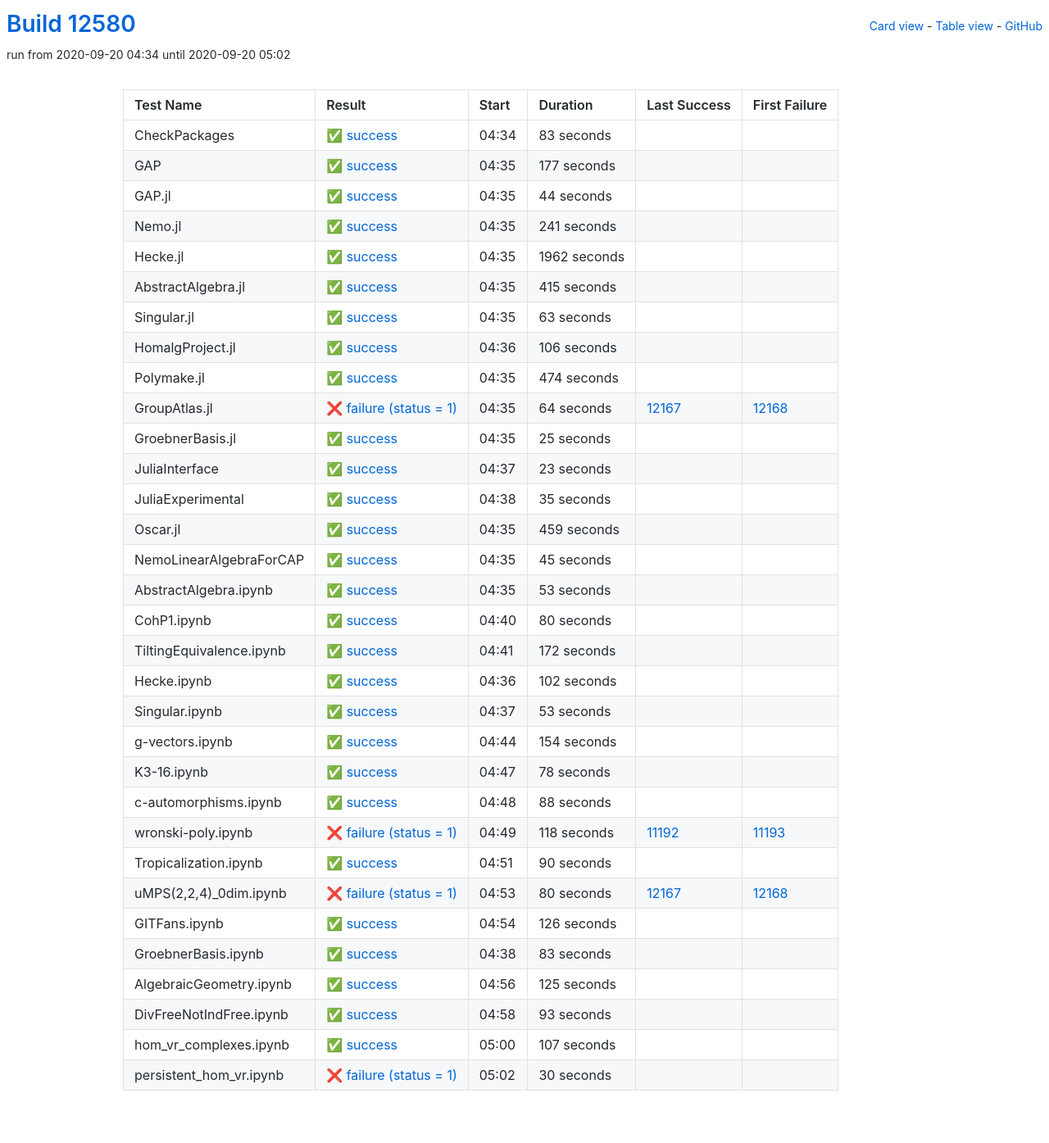
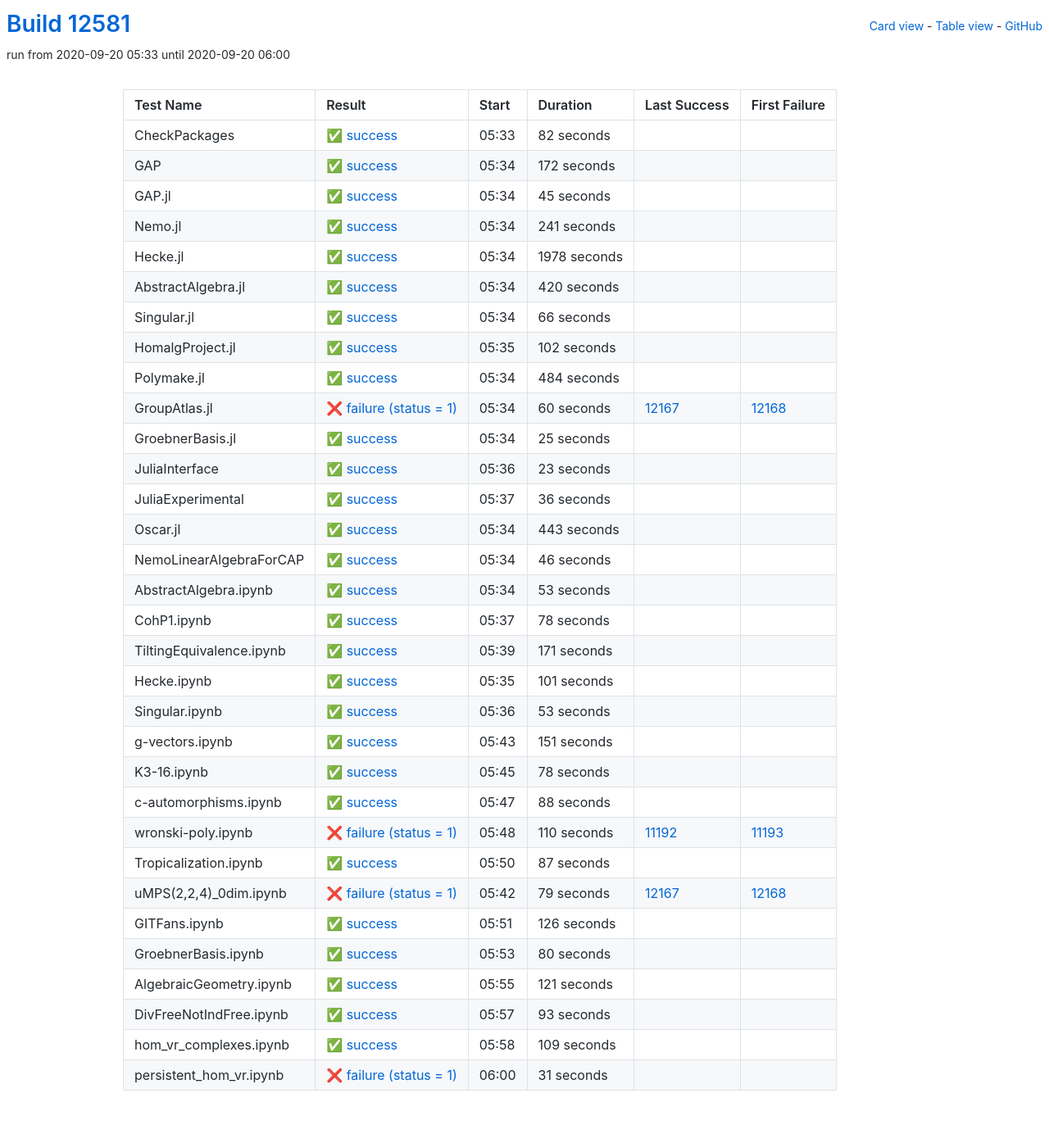
Before and after one commit to oscar-system/oscar-ci-status, a Jekyll site: the page built from table.html, in a window 1280 px wide. Shown: the whole page at 82% size. Built offline with Jekyll 4.4.1, drawn with Linux system fonts in a browser that asks for light colours.

Commit message:
Build #12581

```diff
--- a/_data/ci.yml
+++ b/_data/ci.yml
@@ -1,6 +1,6 @@
 ---
-build: 12580
-build_url: https://oscarci.mathematik.uni-kl.de/job/oscar/12580/
+build: 12581
+build_url: https://oscarci.mathematik.uni-kl.de/job/oscar/12581/
 job: oscar
 organization: oscar-system
 repo: oscar-ci-status
@@ -8,44 +8,44 @@
 tests:
 - name: CheckPackages
   id: checkpackages
-  log: https://oscarci.mathematik.uni-kl.de/job/oscar/12580/artifact/logs/build-12580/CheckPackages.log
-  start: 2020-09-20 04:34
+  log: https://oscarci.mathematik.uni-kl.de/job/oscar/12581/artifact/logs/build-12581/CheckPackages.log
+  start: 2020-09-20 05:33
   success: true
   exitcode: 0
   status: success
-  duration: 83
+  duration: 82
   last_success: false
   last_success_url:
   first_failure: false
   first_failure_url:
 - name: GAP
   id: gap
-  log: https://oscarci.mathematik.uni-kl.de/job/oscar/12580/artifact/logs/build-12580/GAP.log
-  start: 2020-09-20 04:35
+  log: https://oscarci.mathematik.uni-kl.de/job/oscar/12581/artifact/logs/build-12581/GAP.log
+  start: 2020-09-20 05:34
   success: true
   exitcode: 0
   status: success
-  duration: 177
+  duration: 172
   last_success: false
   last_success_url:
   first_failure: false
   first_failure_url:
 - name: GAP.jl
   id: gap-jl
-  log: https://oscarci.mathematik.uni-kl.de/job/oscar/12580/artifact/logs/build-12580/GAP.jl.log
-  start: 2020-09-20 04:35
+  log: https://oscarci.mathematik.uni-kl.de/job/oscar/12581/artifact/logs/build-12581/GAP.jl.log
+  start: 2020-09-20 05:34
   success: true
   exitcode: 0
   status: success
-  duration: 44
+  duration: 45
   last_success: false
   last_success_url:
   first_failure: false
   first_failure_url:
 - name: Nemo.jl
   id: nemo-jl
-  log: https://oscarci.mathematik.uni-kl.de/job/oscar/12580/artifact/logs/build-12580/Nemo.jl.log
-  start: 2020-09-20 04:35
+  log: https://oscarci.mathematik.uni-kl.de/job/oscar/12581/artifact/logs/build-12581/Nemo.jl.log
+  start: 2020-09-20 05:34
   success: true
   exitcode: 0
   status: success
@@ -56,80 +56,80 @@
   first_failure_url:
 - name: Hecke.jl
   id: hecke-jl
-  log: https://oscarci.mathematik.uni-kl.de/job/oscar/12580/artifact/logs/build-12580/Hecke.jl.log
-  start: 2020-09-20 04:35
+  log: https://oscarci.mathematik.uni-kl.de/job/oscar/12581/artifact/logs/build-12581/Hecke.jl.log
+  start: 2020-09-20 05:34
   success: true
   exitcode: 0
   status: success
-  duration: 1962
+  duration: 1978
   last_success: false
   last_success_url:
   first_failure: false
   first_failure_url:
 - name: AbstractAlgebra.jl
   id: abstractalgebra-jl
-  log: https://oscarci.mathematik.uni-kl.de/job/oscar/12580/artifact/logs/build-12580/AbstractAlgebra.jl.log
-  start: 2020-09-20 04:35
+  log: https://oscarci.mathematik.uni-kl.de/job/oscar/12581/artifact/logs/build-12581/AbstractAlgebra.jl.log
+  start: 2020-09-20 05:34
   success: true
   exitcode: 0
   status: success
-  duration: 415
+  duration: 420
   last_success: false
   last_success_url:
   first_failure: false
   first_failure_url:
 - name: Singular.jl
   id: singular-jl
-  log: https://oscarci.mathematik.uni-kl.de/job/oscar/12580/artifact/logs/build-12580/Singular.jl.log
-  start: 2020-09-20 04:35
+  log: https://oscarci.mathematik.uni-kl.de/job/oscar/12581/artifact/logs/build-12581/Singular.jl.log
+  start: 2020-09-20 05:34
   success: true
   exitcode: 0
   status: success
-  duration: 63
+  duration: 66
   last_success: false
   last_success_url:
   first_failure: false
   first_failure_url:
 - name: HomalgProject.jl
   id: homalgproject-jl
-  log: https://oscarci.mathematik.uni-kl.de/job/oscar/12580/artifact/logs/build-12580/HomalgProject.jl.log
-  start: 2020-09-20 04:36
+  log: https://oscarci.mathematik.uni-kl.de/job/oscar/12581/artifact/logs/build-12581/HomalgProject.jl.log
+  start: 2020-09-20 05:35
   success: true
   exitcode: 0
   status: success
-  duration: 106
+  duration: 102
   last_success: false
   last_success_url:
   first_failure: false
   first_failure_url:
 - name: Polymake.jl
   id: polymake-jl
-  log: https://oscarci.mathematik.uni-kl.de/job/oscar/12580/artifact/logs/build-12580/Polymake.jl.log
-  start: 2020-09-20 04:35
+  log: https://oscarci.mathematik.uni-kl.de/job/oscar/12581/artifact/logs/build-12581/Polymake.jl.log
+  start: 2020-09-20 05:34
   success: true
   exitcode: 0
   status: success
-  duration: 474
+  duration: 484
   last_success: false
   last_success_url:
   first_failure: false
   first_failure_url:
 - name: GroupAtlas.jl
   id: groupatlas-jl
-  log: https://oscarci.mathematik.uni-kl.de/job/oscar/12580/artifact/logs/build-12580/GroupAtlas.jl.log
-  start: 2020-09-20 04:35
+  log: https://oscarci.mathematik.uni-kl.de/job/oscar/12581/artifact/logs/build-12581/GroupAtlas.jl.log
+  start: 2020-09-20 05:34
   success: false
   exitcode: 1
   status: failure
-  duration: 64
+  duration: 60
   last_success: 12167
   last_success_url: https://oscarci.mathematik.uni-kl.de/job/oscar/12167/
   first_failure: 12168
   first_failure_url: https://oscarci.mathematik.uni-kl.de/job/oscar/12168/
 - name: GroebnerBasis.jl
   id: groebnerbasis-jl
-  log: https://oscarci.mathematik.uni-kl.de/job/oscar/12580/artifact/logs/build-12580/GroebnerBasis.jl.log
-  start: 2020-09-20 04:35
+  log: https://oscarci.mathematik.uni-kl.de/job/oscar/12581/artifact/logs/build-12581/GroebnerBasis.jl.log
+  start: 2020-09-20 05:34
   success: true
   exitcode: 0
   status: success
@@ -140,8 +140,8 @@
   first_failure_url:
 - name: JuliaInterface
   id: juliainterface
-  log: https://oscarci.mathematik.uni-kl.de/job/oscar/12580/artifact/logs/build-12580/JuliaInterface.log
-  start: 2020-09-20 04:37
+  log: https://oscarci.mathematik.uni-kl.de/job/oscar/12581/artifact/logs/build-12581/JuliaInterface.log
+  start: 2020-09-20 05:36
   success: true
   exitcode: 0
   status: success
@@ -152,44 +152,44 @@
   first_failure_url:
 - name: JuliaExperimental
   id: juliaexperimental
-  log: https://oscarci.mathematik.uni-kl.de/job/oscar/12580/artifact/logs/build-12580/JuliaExperimental.log
-  start: 2020-09-20 04:38
+  log: https://oscarci.mathematik.uni-kl.de/job/oscar/12581/artifact/logs/build-12581/JuliaExperimental.log
+  start: 2020-09-20 05:37
   success: true
   exitcode: 0
   status: success
-  duration: 35
+  duration: 36
   last_success: false
   last_success_url:
   first_failure: false
   first_failure_url:
 - name: Oscar.jl
   id: oscar-jl
-  log: https://oscarci.mathematik.uni-kl.de/job/oscar/12580/artifact/logs/build-12580/Oscar.jl.log
-  start: 2020-09-20 04:35
+  log: https://oscarci.mathematik.uni-kl.de/job/oscar/12581/artifact/logs/build-12581/Oscar.jl.log
+  start: 2020-09-20 05:34
   success: true
   exitcode: 0
   status: success
-  duration: 459
+  duration: 443
   last_success: false
   last_success_url:
   first_failure: false
   first_failure_url:
 - name: NemoLinearAlgebraForCAP
   id: nemolinearalgebraforcap
-  log: https://oscarci.mathematik.uni-kl.de/job/oscar/12580/artifact/logs/build-12580/NemoLinearAlgebraForCAP.log
-  start: 2020-09-20 04:35
+  log: https://oscarci.mathematik.uni-kl.de/job/oscar/12581/artifact/logs/build-12581/NemoLinearAlgebraForCAP.log
+  start: 2020-09-20 05:34
   success: true
   exitcode: 0
   status: success
-  duration: 45
+  duration: 46
   last_success: false
   last_success_url:
   first_failure: false
   first_failure_url:
 - name: AbstractAlgebra.ipynb
   id: abstractalgebra-ipynb
-  log: https://oscarci.mathematik.uni-kl.de/job/oscar/12580/artifact/logs/build-12580/AbstractAlgebra.ipynb.log
-  start: 2020-09-20 04:35
+  log: https://oscarci.mathematik.uni-kl.de/job/oscar/12581/artifact/logs/build-12581/AbstractAlgebra.ipynb.log
+  start: 2020-09-20 05:34
   success: true
   exitcode: 0
   status: success
@@ -200,44 +200,44 @@
   first_failure_url:
 - name: CohP1.ipynb
   id: cohp1-ipynb
-  log: https://oscarci.mathematik.uni-kl.de/job/oscar/12580/artifact/logs/build-12580/CohP1.ipynb.log
-  start: 2020-09-20 04:40
+  log: https://oscarci.mathematik.uni-kl.de/job/oscar/12581/artifact/logs/build-12581/CohP1.ipynb.log
+  start: 2020-09-20 05:37
   success: true
   exitcode: 0
   status: success
-  duration: 80
+  duration: 78
   last_success: false
   last_success_url:
   first_failure: false
   first_failure_url:
 - name: TiltingEquivalence.ipynb
   id: tiltingequivalence-ipynb
-  log: https://oscarci.mathematik.uni-kl.de/job/oscar/12580/artifact/logs/build-12580/TiltingEquivalence.ipynb.log
-  start: 2020-09-20 04:41
+  log: https://oscarci.mathematik.uni-kl.de/job/oscar/12581/artifact/logs/build-12581/TiltingEquivalence.ipynb.log
+  start: 2020-09-20 05:39
   success: true
   exitcode: 0
   status: success
-  duration: 172
+  duration: 171
   last_success: false
   last_success_url:
   first_failure: false
   first_failure_url:
 - name: Hecke.ipynb
   id: hecke-ipynb
-  log: https://oscarci.mathematik.uni-kl.de/job/oscar/12580/artifact/logs/build-12580/Hecke.ipynb.log
-  start: 2020-09-20 04:36
+  log: https://oscarci.mathematik.uni-kl.de/job/oscar/12581/artifact/logs/build-12581/Hecke.ipynb.log
+  start: 2020-09-20 05:35
   success: true
   exitcode: 0
   status: success
-  duration: 102
+  duration: 101
   last_success: false
   last_success_url:
   first_failure: false
   first_failure_url:
 - name: Singular.ipynb
   id: singular-ipynb
-  log: https://oscarci.mathematik.uni-kl.de/job/oscar/12580/artifact/logs/build-12580/Singular.ipynb.log
-  start: 2020-09-20 04:37
+  log: https://oscarci.mathematik.uni-kl.de/job/oscar/12581/artifact/logs/build-12581/Singular.ipynb.log
+  start: 2020-09-20 05:36
   success: true
   exitcode: 0
   status: success
@@ -248,20 +248,20 @@
   first_failure_url:
 - name: g-vectors.ipynb
   id: g-vectors-ipynb
-  log: https://oscarci.mathematik.uni-kl.de/job/oscar/12580/artifact/logs/build-12580/g-vectors.ipynb.log
-  start: 2020-09-20 04:44
+  log: https://oscarci.mathematik.uni-kl.de/job/oscar/12581/artifact/logs/build-12581/g-vectors.ipynb.log
+  start: 2020-09-20 05:43
   success: true
   exitcode: 0
   status: success
-  duration: 154
+  duration: 151
   last_success: false
   last_success_url:
   first_failure: false
   first_failure_url:
 - name: K3-16.ipynb
   id: k3-16-ipynb
-  log: https://oscarci.mathematik.uni-kl.de/job/oscar/12580/artifact/logs/build-12580/K3-16.ipynb.log
-  start: 2020-09-20 04:47
+  log: https://oscarci.mathematik.uni-kl.de/job/oscar/12581/artifact/logs/build-12581/K3-16.ipynb.log
+  start: 2020-09-20 05:45
   success: true
   exitcode: 0
   status: success
@@ -272,8 +272,8 @@
   first_failure_url:
 - name: c-automorphisms.ipynb
   id: c-automorphisms-ipynb
-  log: https://oscarci.mathematik.uni-kl.de/job/oscar/12580/artifact/logs/build-12580/c-automorphisms.ipynb.log
-  start: 2020-09-20 04:48
+  log: https://oscarci.mathematik.uni-kl.de/job/oscar/12581/artifact/logs/build-12581/c-automorphisms.ipynb.log
+  start: 2020-09-20 05:47
   success: true
   exitcode: 0
   status: success
@@ -284,44 +284,44 @@
   first_failure_url:
 - name: wronski-poly.ipynb
   id: wronski-poly-ipynb
-  log: https://oscarci.mathematik.uni-kl.de/job/oscar/12580/artifact/logs/build-12580/wronski-poly.ipynb.log
-  start: 2020-09-20 04:49
+  log: https://oscarci.mathematik.uni-kl.de/job/oscar/12581/artifact/logs/build-12581/wronski-poly.ipynb.log
+  start: 2020-09-20 05:48
   success: false
   exitcode: 1
   status: failure
-  duration: 118
+  duration: 110
   last_success: 11192
   last_success_url: https://oscarci.mathematik.uni-kl.de/job/oscar/11192/
   first_failure: 11193
   first_failure_url: https://oscarci.mathematik.uni-kl.de/job/oscar/11193/
 - name: Tropicalization.ipynb
   id: tropicalization-ipynb
-  log: https://oscarci.mathematik.uni-kl.de/job/oscar/12580/artifact/logs/build-12580/Tropicalization.ipynb.log
-  start: 2020-09-20 04:51
+  log: https://oscarci.mathematik.uni-kl.de/job/oscar/12581/artifact/logs/build-12581/Tropicalization.ipynb.log
+  start: 2020-09-20 05:50
   success: true
   exitcode: 0
   status: success
-  duration: 90
+  duration: 87
   last_success: false
   last_success_url:
   first_failure: false
   first_failure_url:
 - name: uMPS(2,2,4)_0dim.ipynb
   id: umps-2-2-4-0dim-ipynb
-  log: https://oscarci.mathematik.uni-kl.de/job/oscar/12580/artifact/logs/build-12580/uMPS-2-2-4-_0dim.ipynb.log
-  start: 2020-09-20 04:53
+  log: https://oscarci.mathematik.uni-kl.de/job/oscar/12581/artifact/logs/build-12581/uMPS-2-2-4-_0dim.ipynb.log
+  start: 2020-09-20 05:42
   success: false
   exitcode: 1
   status: failure
-  duration: 80
+  duration: 79
   last_success: 12167
   last_success_url: https://oscarci.mathematik.uni-kl.de/job/oscar/12167/
   first_failure: 12168
   first_failure_url: https://oscarci.mathematik.uni-kl.de/job/oscar/12168/
 - name: GITFans.ipynb
   id: gitfans-ipynb
-  log: https://oscarci.mathematik.uni-kl.de/job/oscar/12580/artifact/logs/build-12580/GITFans.ipynb.log
-  start: 2020-09-20 04:54
+  log: https://oscarci.mathematik.uni-kl.de/job/oscar/12581/artifact/logs/build-12581/GITFans.ipynb.log
+  start: 2020-09-20 05:51
   success: true
   exitcode: 0
   status: success
@@ -332,32 +332,32 @@
   first_failure_url:
 - name: GroebnerBasis.ipynb
   id: groebnerbasis-ipynb
-  log: https://oscarci.mathematik.uni-kl.de/job/oscar/12580/artifact/logs/build-12580/GroebnerBasis.ipynb.log
-  start: 2020-09-20 04:38
+  log: https://oscarci.mathematik.uni-kl.de/job/oscar/12581/artifact/logs/build-12581/GroebnerBasis.ipynb.log
+  start: 2020-09-20 05:53
   success: true
   exitcode: 0
   status: success
-  duration: 83
+  duration: 80
   last_success: false
   last_success_url:
   first_failure: false
   first_failure_url:
 - name: AlgebraicGeometry.ipynb
   id: algebraicgeometry-ipynb
-  log: https://oscarci.mathematik.uni-kl.de/job/oscar/12580/artifact/logs/build-12580/AlgebraicGeometry.ipynb.log
-  start: 2020-09-20 04:56
+  log: https://oscarci.mathematik.uni-kl.de/job/oscar/12581/artifact/logs/build-12581/AlgebraicGeometry.ipynb.log
+  start: 2020-09-20 05:55
   success: true
   exitcode: 0
   status: success
-  duration: 125
+  duration: 121
   last_success: false
   last_success_url:
   first_failure: false
   first_failure_url:
 - name: DivFreeNotIndFree.ipynb
   id: divfreenotindfree-ipynb
-  log: https://oscarci.mathematik.uni-kl.de/job/oscar/12580/artifact/logs/build-12580/DivFreeNotIndFree.ipynb.log
-  start: 2020-09-20 04:58
+  log: https://oscarci.mathematik.uni-kl.de/job/oscar/12581/artifact/logs/build-12581/DivFreeNotIndFree.ipynb.log
+  start: 2020-09-20 05:57
   success: true
   exitcode: 0
   status: success
@@ -368,24 +368,24 @@
   first_failure_url:
 - name: hom_vr_complexes.ipynb
   id: hom-vr-complexes-ipynb
-  log: https://oscarci.mathematik.uni-kl.de/job/oscar/12580/artifact/logs/build-12580/hom_vr_complexes.ipynb.log
-  start: 2020-09-20 05:00
+  log: https://oscarci.mathematik.uni-kl.de/job/oscar/12581/artifact/logs/build-12581/hom_vr_complexes.ipynb.log
+  start: 2020-09-20 05:58
   success: true
   exitcode: 0
   status: success
-  duration: 107
+  duration: 109
   last_success: false
   last_success_url:
   first_failure: false
   first_failure_url:
 - name: persistent_hom_vr.ipynb
   id: persistent-hom-vr-ipynb
-  log: https://oscarci.mathematik.uni-kl.de/job/oscar/12580/artifact/logs/build-12580/persistent_hom_vr.ipynb.log
-  start: 2020-09-20 05:02
+  log: https://oscarci.mathematik.uni-kl.de/job/oscar/12581/artifact/logs/build-12581/persistent_hom_vr.ipynb.log
+  start: 2020-09-20 06:00
   success: false
   exitcode: 1
   status: failure
-  duration: 30
+  duration: 31
   last_success: false
   last_success_url:
   first_failure: false
```
Also changed, not shown: README.md.
